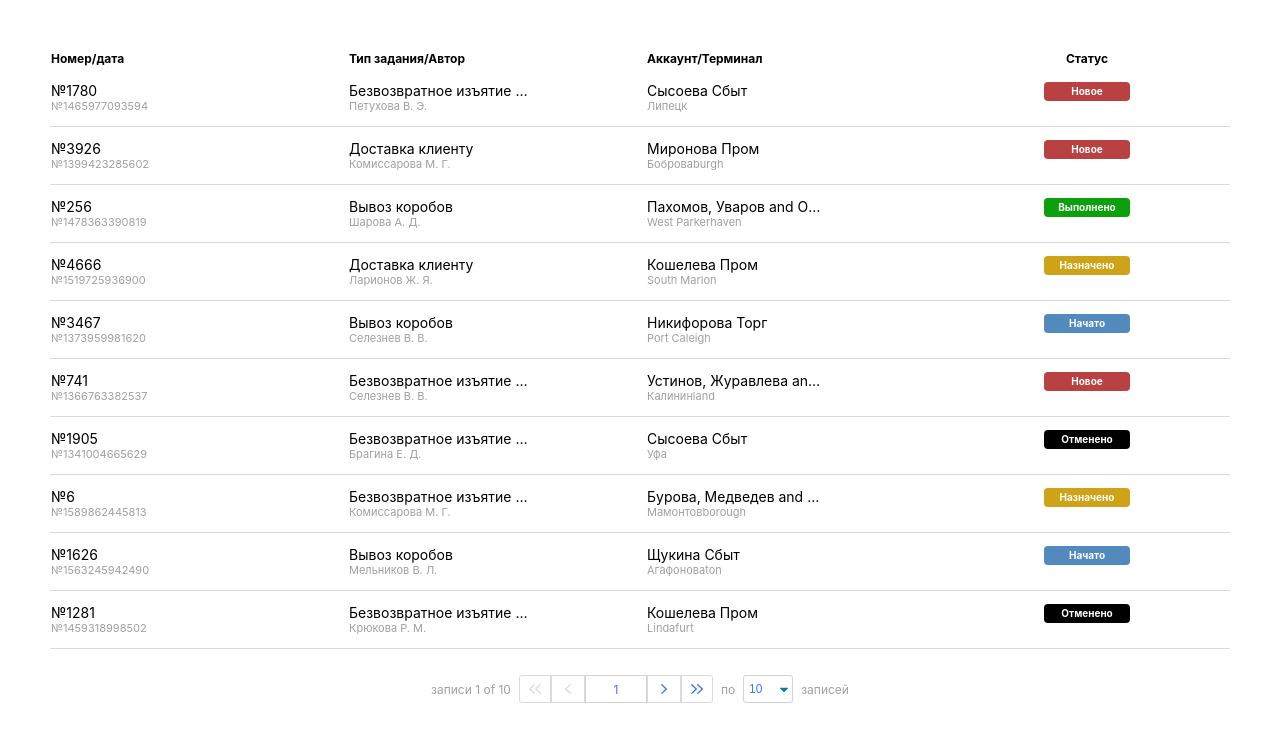
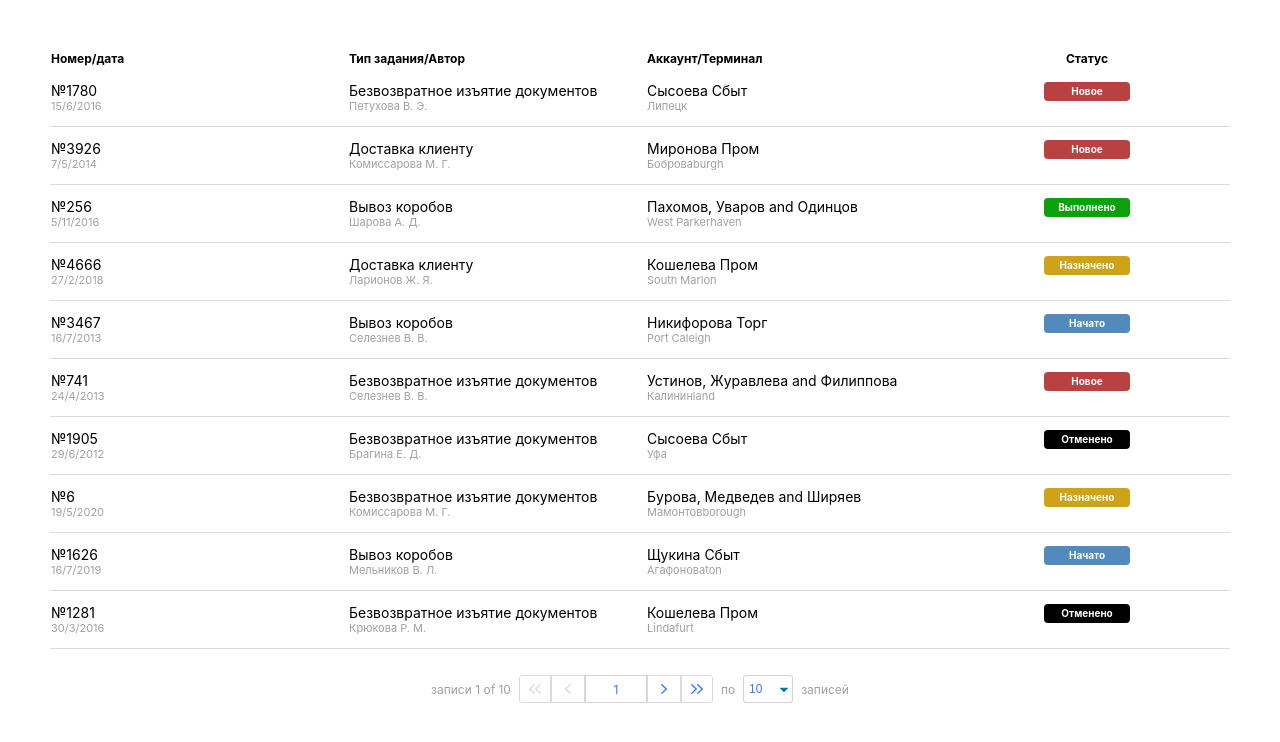
Before and after one commit to Darydis/SPA-React-table-, a React (Create React App) app: page / in a window 1280 px wide. Shown: the top 742 px of the page. Built offline with nearby package versions, Linux system fonts and the light colour scheme.

Commit message:
date output fixed

```diff
--- a/package.json
+++ b/package.json
@@ -6,6 +6,7 @@
     "@testing-library/jest-dom": "^5.11.4",
     "@testing-library/react": "^11.1.0",
     "@testing-library/user-event": "^12.1.10",
+    "moment": "^2.29.1",
     "node-sass": "^4.14.1",
     "react": "^17.0.2",
     "react-dom": "^17.0.2",
--- a/src/views/MainPage/MainPage.js
+++ b/src/views/MainPage/MainPage.js
@@ -8,7 +8,7 @@ import { useNavigate } from 'react-router-dom';
 const MainPage = () => {
 	const navigate = useNavigate();
 	const data = React.useMemo(() => test_data, []);
-
+	const moment = require('moment');
 	const columns = React.useMemo(
 		() => [
 			{
@@ -25,7 +25,11 @@ const MainPage = () => {
 						<div
 							className="data2"
 							dangerouslySetInnerHTML={{
-								__html: `№${row && row.original && row.original.created_date}`,
+								__html: `${
+									row &&
+									row.original &&
+									moment(row.original.created_date).format('D/M/YYYY')
+								}`,
 							}}
 						/>
 					</>
--- a/src/views/MainPage/MainPage.scss
+++ b/src/views/MainPage/MainPage.scss
@@ -22,9 +22,16 @@ $s: 560px;
 	display: flex;
 	justify-content: space-between;
 	font-size: 12px;
+	overflow-y: auto;
+	overflow-x: hidden;
 	tr th:last-of-type {
 		text-align: center;
 	}
+}
+
+tbody {
+	overflow-y: scroll;
+	overflow-x: hidden;
 }
 
 tr {
@@ -59,7 +66,7 @@ th {
 
 .data1 {
 	font-size: 14px;
-	width: 180px;
+	//width: 180px;
 	white-space: nowrap;
 	overflow: hidden;
 	text-overflow: ellipsis;
```
Also changed, not shown: 1 other file (tests, documents, lock files or other folders).
